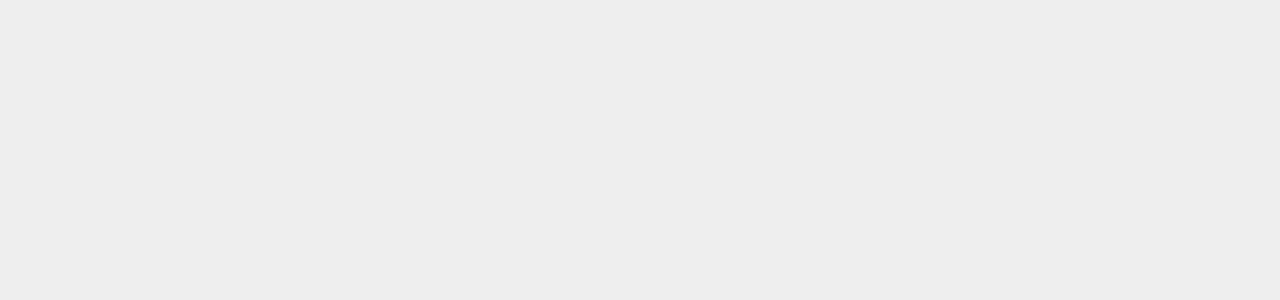
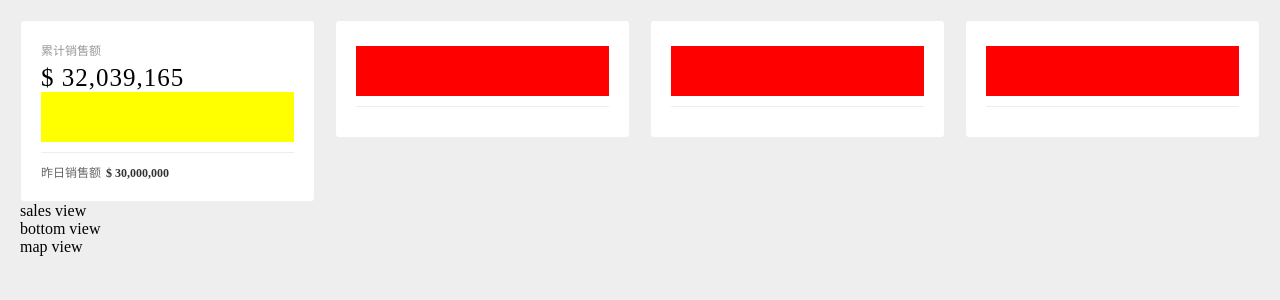
Before and after one commit to xymzhs/vue2.0-dv, a Vue app: page / in a window 1280 px wide. Shown: the top 300 px of the page. Built offline with nearby package versions, Linux system fonts and the light colour scheme.

Commit message:
Public components init

```diff
--- /dev/null
+++ b/src/components/CommonCard/index.vue
@@ -0,0 +1,47 @@
+<template>
+  <div class="common-card">
+  <div class="title">{{title}}</div>
+  <div class="value">{{value}}</div>
+  <div class="chart">
+      <slot></slot>
+  </div>
+  <div class="line"/>
+  <div class="total">
+      <slot name="footer"></slot>
+  </div>
+  </div>
+</template>
+
+<script>
+export default {
+    props:{
+        title:String,
+        value:String
+    }
+}
+</script>
+
+<style lang="scss" scoped>
+ .title{
+     font-size: 12px;
+     color:#999
+ }
+ .value{
+     font-size: 25px;
+     color:#000;
+     margin-top:5px;
+     letter-spacing: 1px;
+ }
+ .chart{
+     height:50px;
+     background-color: red;
+ }
+ .line{
+     margin: 10px 0;
+     border-top: 1px solid #eee;
+ }
+ .total{
+     font-size: 12px;
+     color: #666;
+ }
+</style>
--- /dev/null
+++ b/src/components/TodayUsers/index.vue
@@ -0,0 +1,14 @@
+<template>
+  <common-card/>
+</template>
+
+<script>
+import commonCardMixin from "../../mixins/commonCardMixin"
+export default {
+    mixins:[commonCardMixin]
+}
+</script>
+
+<style>
+
+</style>
--- a/src/components/TopView/index.vue
+++ b/src/components/TopView/index.vue
@@ -1,10 +1,39 @@
 <template>
-    <div>top view</div>
+    <div class="top-view">
+        <el-row :gutter="20">
+            <el-col :span="6">
+                <el-card shadow="hover">
+                    <total-sales/>
+                </el-card>
+            </el-col>
+            <el-col :span="6">
+                <el-card shadow="hover">
+                    <total-oder/>
+                </el-card>
+            </el-col>
+            <el-col :span="6">
+                <el-card shadow="hover">
+                    <total-users/>
+                </el-card>
+            </el-col>
+            <el-col :span="6">
+                <el-card shadow="hover">
+                    <today-users/>
+                </el-card>
+            </el-col>
+        </el-row>
+    </div>
 </template>
 
 <script>
+import TotalSales from "../TotalSales"
+import TotalOder from "../TotalOder"
+import TotalUsers from "../TotalUsers"
+import TodayUsers from "../TodayUsers"
 export default {
-
+    components:{
+        TotalSales,TotalOder,TotalUsers,TodayUsers
+    }
 }
 </script>
 
--- /dev/null
+++ b/src/components/TotalOder/index.vue
@@ -0,0 +1,14 @@
+<template>
+  <common-card/>
+</template>
+
+<script>
+import commonCardMixin from "../../mixins/commonCardMixin"
+export default {
+    mixins:[commonCardMixin]
+}
+</script>
+
+<style>
+
+</style>
--- /dev/null
+++ b/src/components/TotalSales/index.vue
@@ -0,0 +1,40 @@
+<template>
+  <common-card
+    title="累计销售额"
+    value="$ 32,039,165"
+  >
+
+  <template>
+      <div class="compare"></div>
+  </template>
+    <template v-slot:footer>
+        <div>
+            <span>昨日销售额</span>
+            <span class="money">$ 30,000,000</span>
+        </div>
+
+    </template>
+  </common-card>
+</template>
+
+<script>
+import commonCardMixin from "../../mixins/commonCardMixin"
+export default {
+    mixins: [commonCardMixin]
+}
+</script>
+
+<style>
+    span{
+        font-size: 12px;
+    }
+    .compare{
+        height:100%;
+        background-color: yellow;
+    }
+    .money{
+        margin-left: 5px;
+        color: #333;
+        font-weight: 700;
+    }
+</style>
--- /dev/null
+++ b/src/components/TotalUsers/index.vue
@@ -0,0 +1,14 @@
+<template>
+  <common-card/>
+</template>
+
+<script>
+import commonCardMixin from "../../mixins/commonCardMixin"
+export default {
+    mixins:[commonCardMixin]
+}
+</script>
+
+<style>
+
+</style>
--- /dev/null
+++ b/src/mixins/commonCardMixin.js
@@ -0,0 +1,6 @@
+import CommonCard from "../components/CommonCard/index"
+export default {
+    components:{
+        CommonCard
+    }
+}
--- a/src/plugins/element.js
+++ b/src/plugins/element.js
@@ -1,4 +1,6 @@
 import Vue from 'vue'
-import { Button } from 'element-ui'
+import { Row,Card,Col} from 'element-ui'
+Vue.use(Row)
+Vue.use(Card)
 
-Vue.use(Button)
+Vue.use(Col)
--- a/src/views/Home.vue
+++ b/src/views/Home.vue
@@ -1,14 +1,24 @@
 <template>
   <div class="home">
-
+   <top-view/>
+   <sales-view/>
+   <bottom-view/>
+   <map-view/>
   </div>
 </template>
 
 <script>
 
+import TopView from "../components/TopView";
+import SalesView from "../components/SalesView";
+import BottomView from "../components/BottomView";
+import MapView from "../components/MapView";
+export default {
 
-export default {
-  name: 'Home'
+  name: 'Home',
+  components:{
+    TopView,SalesView,BottomView,MapView
+  }
 }
 </script>
 
```
